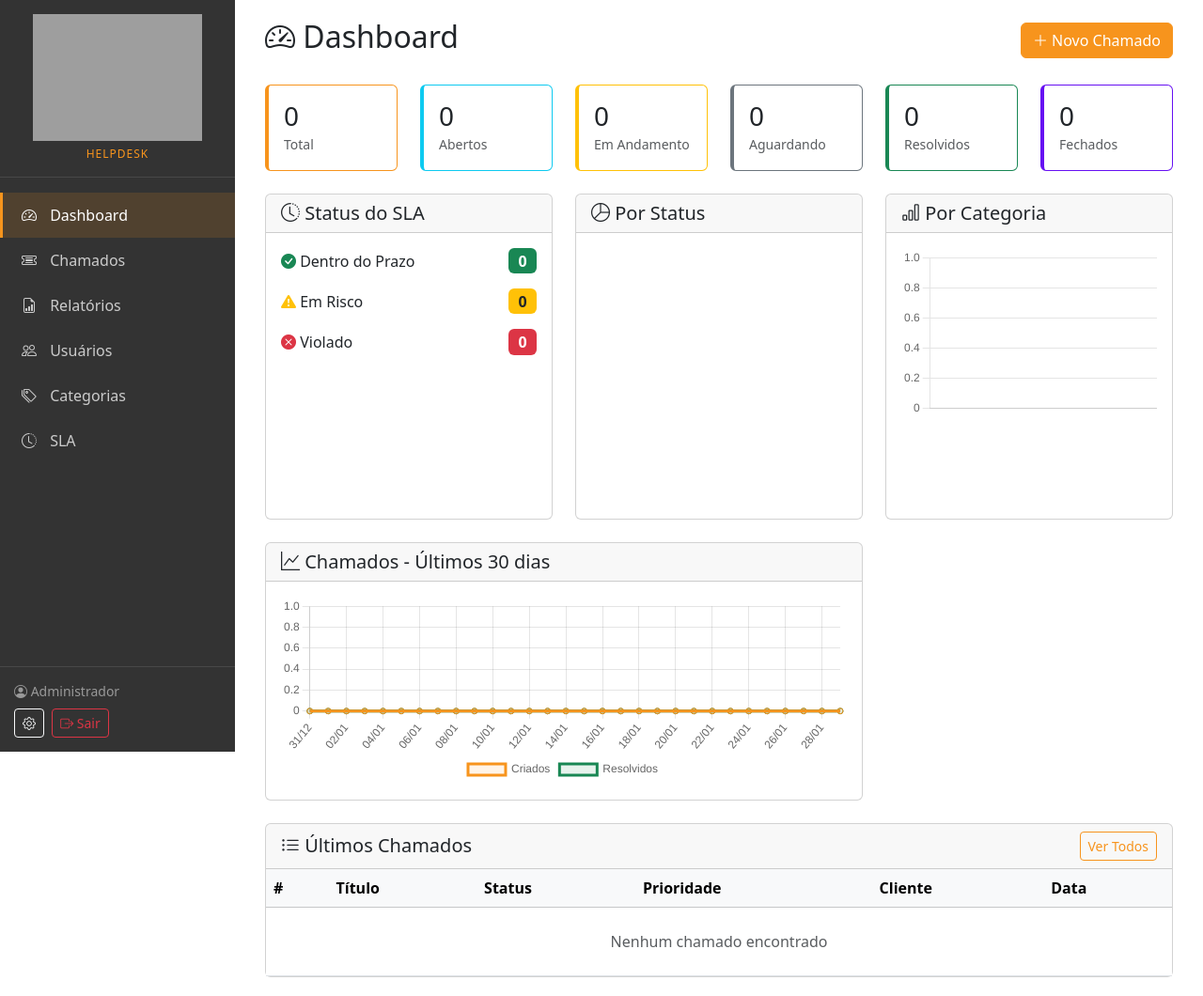
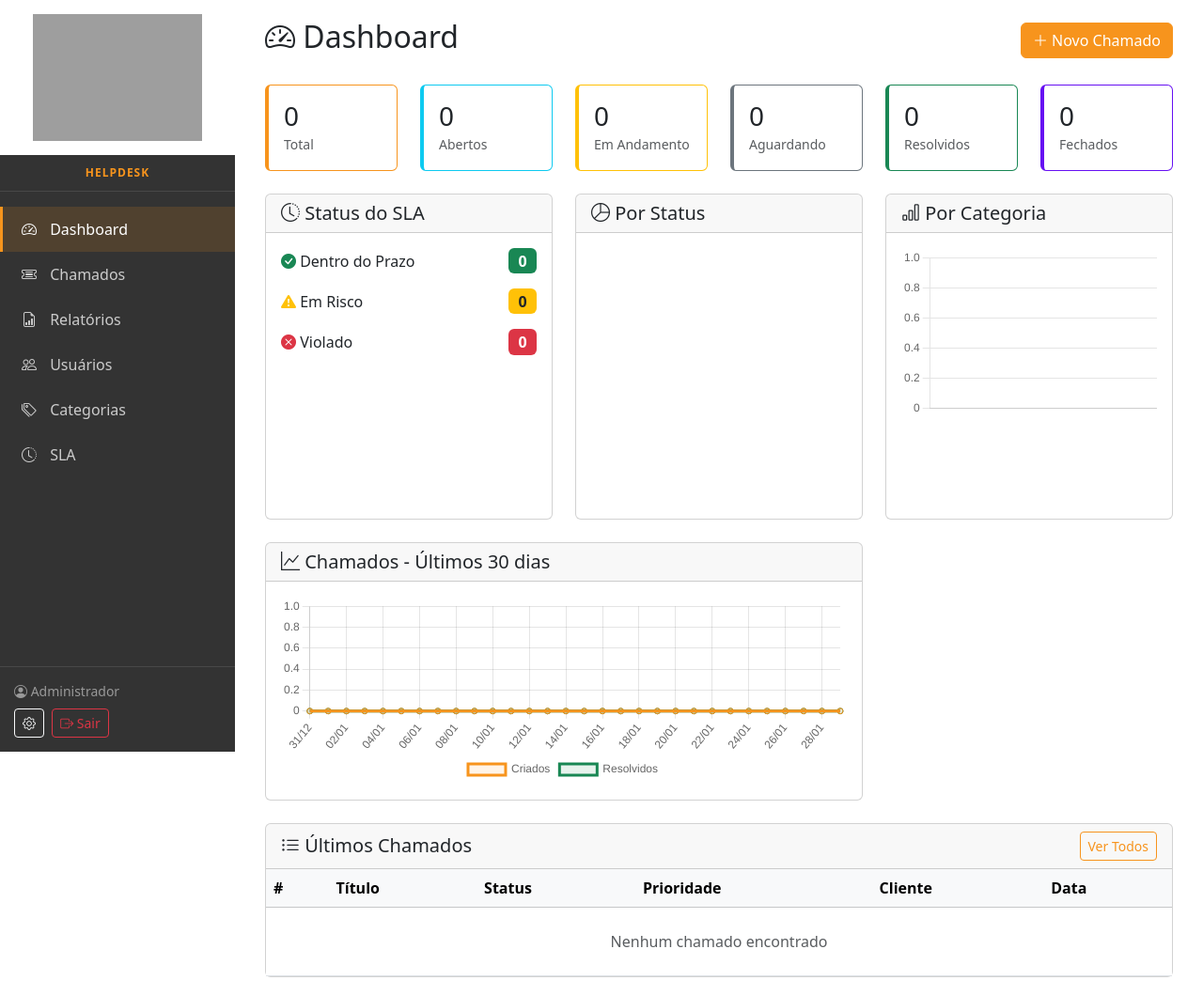
Before and after one commit to cleverauditor/helpdesk, a Flask app: page / in a window 1280 px wide. Shown: the whole page at 94% size. Run offline with Flask 3, Linux system fonts and the light colour scheme; a user stored in the database is signed in; data comes from the database, SQL or seed files in the repository; data that the repository does not hold is empty; a map, chart or similar area stays blank; grey boxes are pictures that could not be loaded.

Commit message:
style: Melhorar contraste da logo no sidebar
- Adicionar fundo branco atrás da logo
- Expandir área branca para largura total do sidebar
- Ajustar padding e espaçamento

Co-Authored-By: Claude Opus 4.5 <noreply@anthropic.com>

```diff
--- a/templates/base.html
+++ b/templates/base.html
@@ -49,9 +49,12 @@
             padding: 20px;
         }
         .sidebar-brand {
-            padding: 15px;
             text-align: center;
             border-bottom: 1px solid rgba(255,255,255,.1);
+        }
+        .sidebar-brand .logo-container {
+            background: #ffffff;
+            padding: 15px;
         }
         .sidebar-brand img {
             max-width: 180px;
@@ -61,8 +64,9 @@
             display: block;
             color: var(--maxsim-orange);
             font-size: 0.75rem;
-            margin-top: 5px;
+            padding: 10px 0;
             letter-spacing: 1px;
+            font-weight: 600;
         }
         .sidebar-footer {
             position: absolute;
@@ -166,7 +170,9 @@
     {% if current_user.is_authenticated %}
     <nav class="sidebar">
         <div class="sidebar-brand">
-            <img src="{{ url_for('static', filename='img/logo.png') }}" alt="Maxsim">
+            <div class="logo-container">
+                <img src="{{ url_for('static', filename='img/logo.png') }}" alt="Maxsim">
+            </div>
             <small>HELPDESK</small>
         </div>
         <ul class="nav flex-column mt-3">
```
